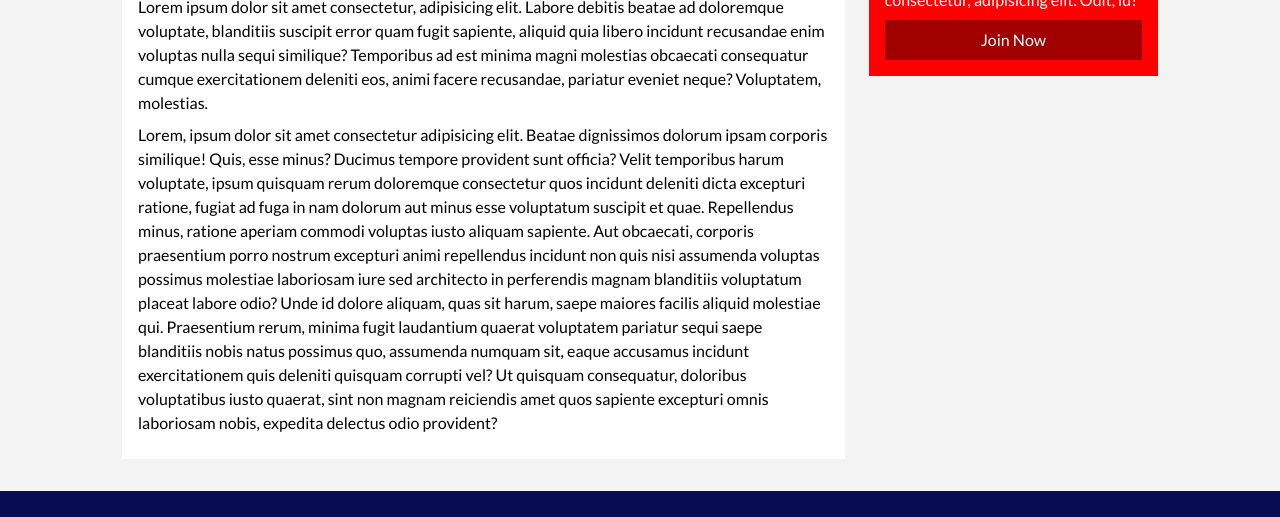
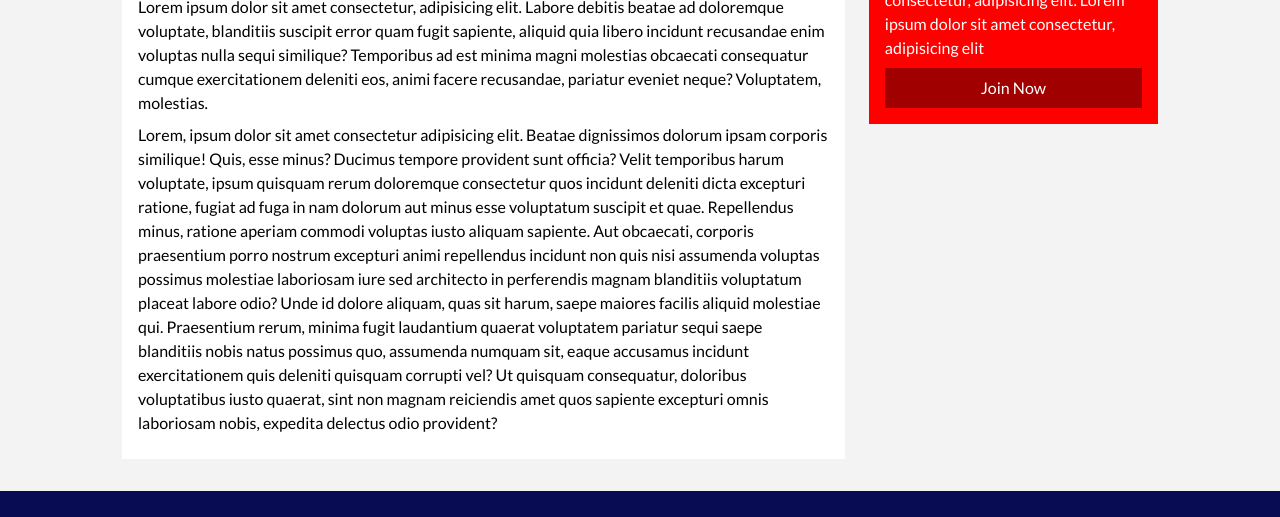
Before and after one commit to kingsleychino/2017002113_silvawatch, a website: page about.html in a window 1280 px wide. Shown: the part 240-757 px from the top of the page. Drawn offline with Linux system fonts and the light colour scheme.

Commit message:
Initial Setup

```diff
--- a/about.html
+++ b/about.html
@@ -1,45 +1,28 @@
 <!DOCTYPE html>
 <html lang="en">
+
   <head>
     <meta charset="UTF-8" />
     <meta name="viewport" content="width=device-width, initial-scale=1.0" />
     <meta http-equiv="X-UA-Compatible" content="ie=edge" />
-    <link
-      rel="stylesheet"
-      href="https://use.fontawesome.com/releases/v5.6.3/css/all.css"
-      integrity="sha384-UHRtZLI+pbxtHCWp1t77Bi1L4ZtiqrqD80Kn4Z8NTSRyMA2Fd33n5dQ8lWUE00s/"
-      crossorigin="anonymous"
-    />
-    <link
-      href="https://fonts.googleapis.com/css?family=Lato|Staatliches"
-      rel="stylesheet"
-    />
+    <link rel="stylesheet" href="https://use.fontawesome.com/releases/v5.6.3/css/all.css"
+      integrity="sha384-UHRtZLI+pbxtHCWp1t77Bi1L4ZtiqrqD80Kn4Z8NTSRyMA2Fd33n5dQ8lWUE00s/" crossorigin="anonymous" />
+    <link href="https://fonts.googleapis.com/css?family=Lato|Staatliches" rel="stylesheet" />
     <link rel="stylesheet" href="css/style.css" />
-    <link
-      rel="stylesheet"
-      media="screen and (max-width: 768px)"
-      href="css/mobile.css"
-    />
+    <link rel="stylesheet" media="screen and (max-width: 768px)" href="css/mobile.css" />
     <link rel="shortcut icon" type="image/x-icon" href="favicon.ico" />
     <title>NewsGrid | About</title>
   </head>
+
   <body>
     <nav id="main-nav">
       <div class="container">
         <img src="img/logo.png" alt="NewsGrid" class="logo" />
         <div class="social">
-          <a href="http://facebook.com" target="_blank"
-            ><i class="fab fa-facebook fa-2x"></i
-          ></a>
-          <a href="http://twitter.com" target="_blank"
-            ><i class="fab fa-twitter fa-2x"></i
-          ></a>
-          <a href="http://instagram.com" target="_blank"
-            ><i class="fab fa-instagram fa-2x"></i
-          ></a>
-          <a href="http://youtube.com" target="_blank"
-            ><i class="fab fa-youtube fa-2x"></i
-          ></a>
+          <a href="http://facebook.com" target="_blank"><i class="fab fa-facebook fa-2x"></i></a>
+          <a href="http://twitter.com" target="_blank"><i class="fab fa-twitter fa-2x"></i></a>
+          <a href="http://instagram.com" target="_blank"><i class="fab fa-instagram fa-2x"></i></a>
+          <a href="http://youtube.com" target="_blank"><i class="fab fa-youtube fa-2x"></i></a>
         </div>
         <ul>
           <li><a href="index.html">Home</a></li>
@@ -87,8 +70,8 @@
           <aside class="card bg-primary">
             <h2>Join Our Club</h2>
             <p>
-              Lorem ipsum dolor sit amet consectetur, adipisicing elit. Odit,
-              id?
+              Lorem ipsum dolor sit amet consectetur, adipisicing elit. Lorem ipsum dolor sit amet consectetur,
+              adipisicing elit
             </p>
             <a href="#" class="btn btn-dark btn-block btn-red">Join Now</a>
           </aside>
@@ -140,4 +123,5 @@
       </div>
     </footer>
   </body>
+
 </html>
```
Also changed, not shown: package.json (added, +29 -0 lines), test.html (deleted, +0 -1 lines), 2 other files.
